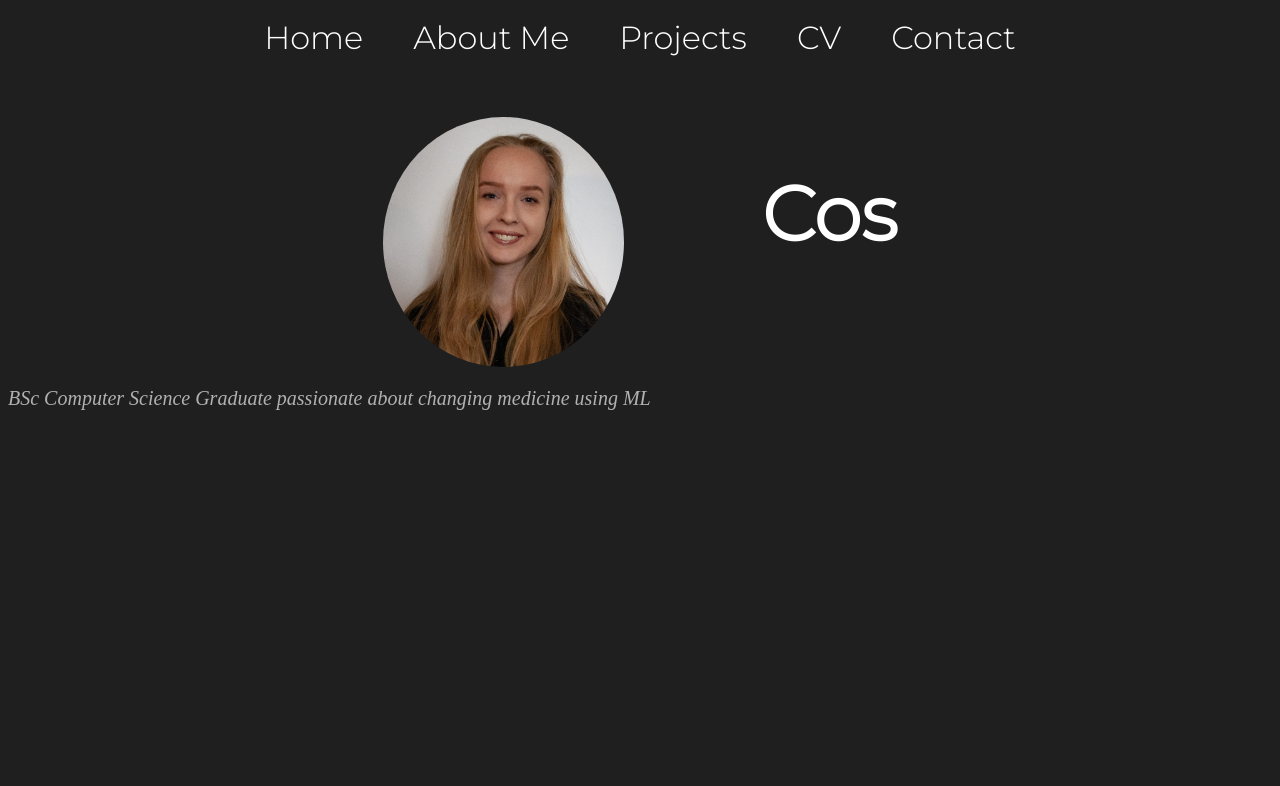
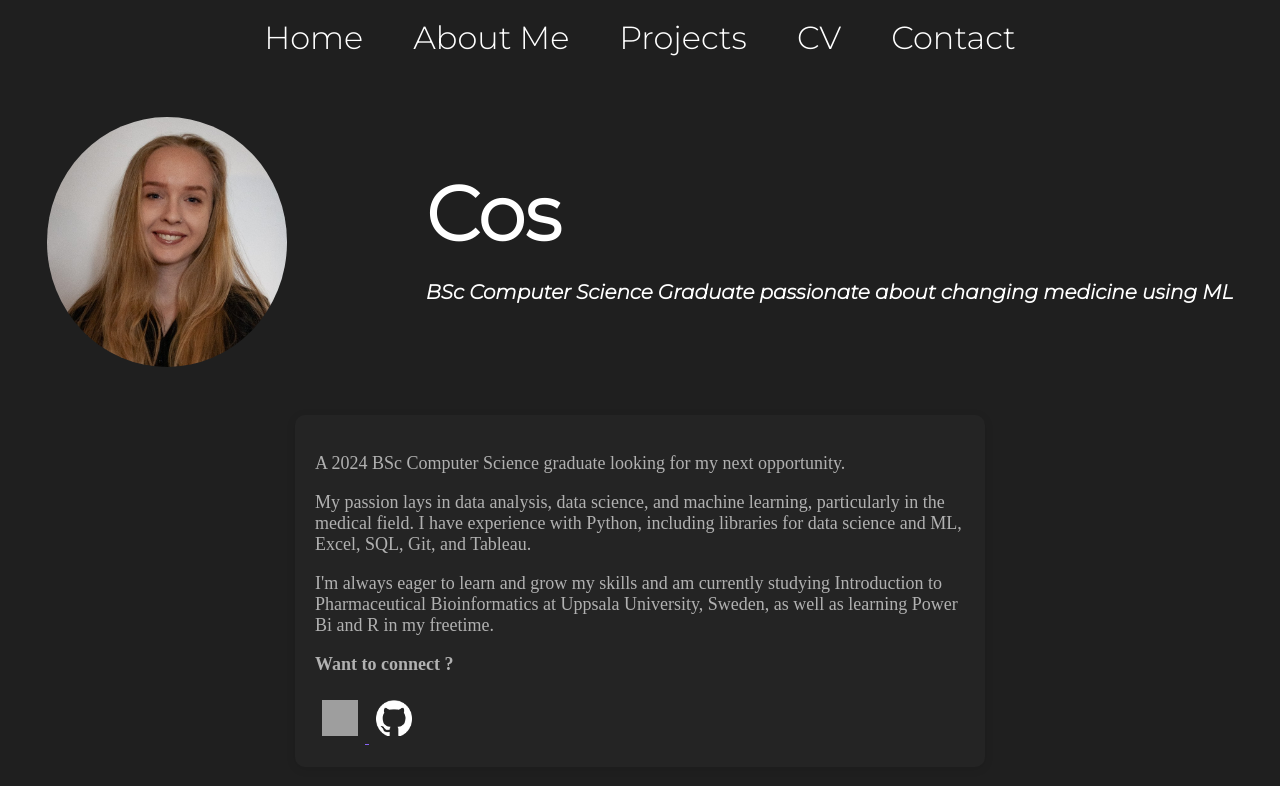
Before and after one commit to cos-glitch/cos-glitch.github.io, a plain HTML site: page index.html in a window 1280 px wide. Drawn offline with Linux system fonts and the light colour scheme; grey boxes are pictures that could not be loaded.

Commit message:
added a intro on home page

```diff
--- a/index.html
+++ b/index.html
@@ -20,11 +20,36 @@
     </nav>
     <div class="header">
         <img src="images\1620820249275.jpg" alt="Profile picture">
-        <h1>Cos</h1>
+        <h1>Cos <br> <p class="italics">BSc Computer Science Graduate passionate about changing medicine using ML</p></h1>
+
     </div>
-    <p class="italics">BSc Computer Science Graduate passionate about changing medicine using ML</p>
 
 
+
+    <div class="layout-container">
+        <div class="card">
+            <p> A 2024 BSc Computer Science graduate looking for my next opportunity.</p>
+            <p>My passion lays in data analysis, data science, and machine learning, particularly in the medical field.
+                I have experience with Python, including libraries for data science and ML, Excel, SQL, Git, and Tableau.
+            </p>
+            <p>
+                I'm always eager to learn and grow my skills and am currently studying Introduction to Pharmaceutical Bioinformatics at Uppsala University, Sweden, as well as learning Power Bi and R in my freetime.
+            </p>
+            <p style="font-weight: bold;">Want to connect ?</p>
+            <div class="sm-btn">
+                <a href="https://www.linkedin.com/in/caroline-segestahl/" target="_blank">
+                    <img src="https://upload.wikimedia.org/wikipedia/commons/c/ca/LinkedIn_logo_initials.png" alt="LinkedIn">
+                </a>
+            </div>
+            <div class="sm-btn">
+                <a href="https://github.com/cos-glitch" target="_blank">
+                    <img src="images\github-mark-white.png" alt="LinkedIn">
+                </a>
+            </div>
+
+        </div>
+
+    </div>
 
 </body>
 
--- a/styles.css
+++ b/styles.css
@@ -256,3 +256,20 @@ a h1{
 }
 
 /* unsorted css */
+
+.sm-btn {
+    width: 36px;
+    height: 36px;
+    display: inline;
+
+}
+
+.sm-btn img {
+    width: 36px;
+    height: 36px;
+    padding: 7px;
+}
+
+.sm-btn:hover {
+    background-color: #005682;
+}
```
Also changed, not shown: images/github-mark-white.png (added), images/github-mark.png (added).
